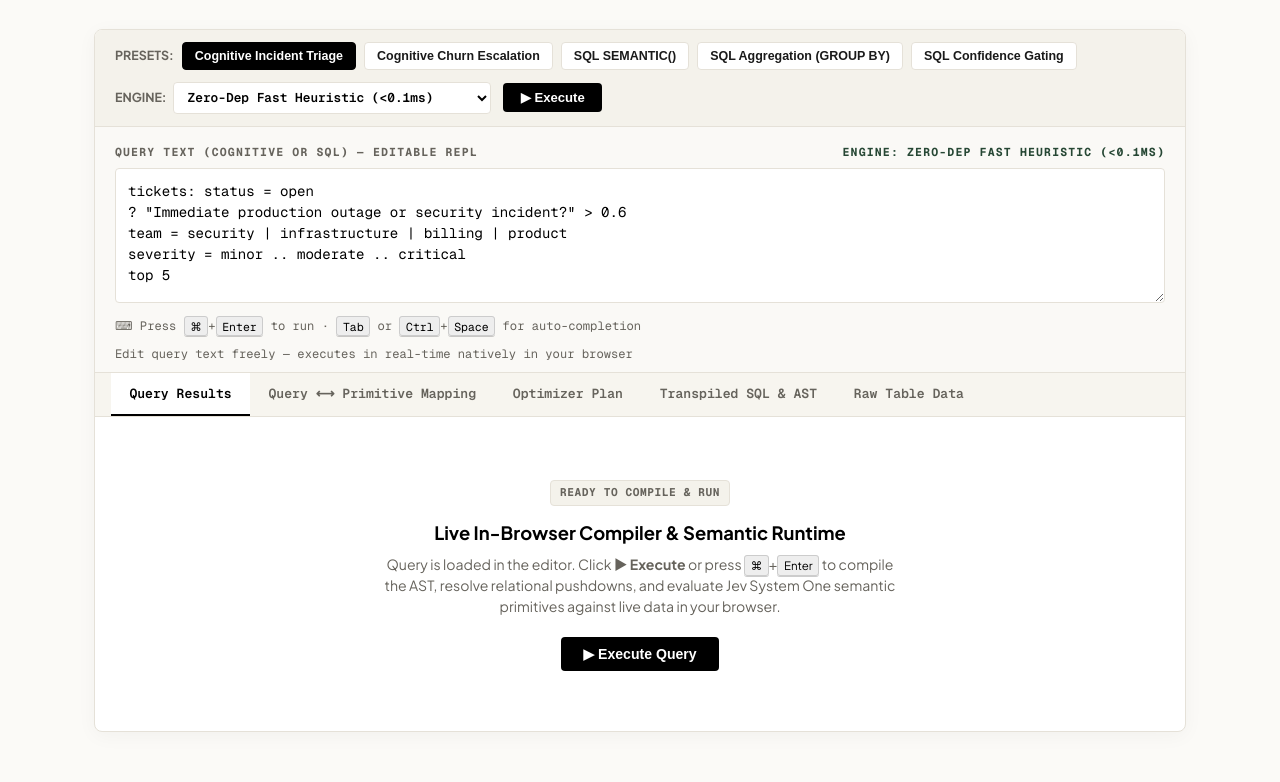
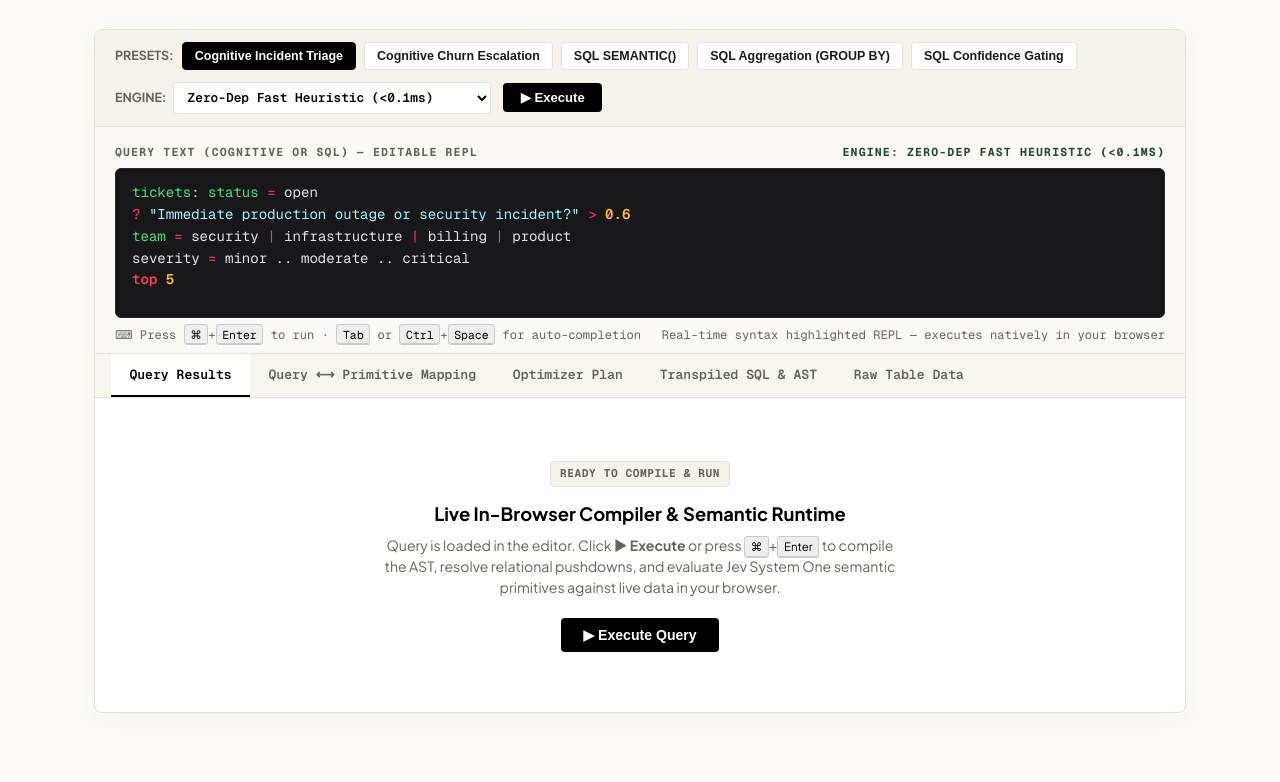
Before and after one commit to hemanth/jevql, a website: page docs/index.html in a window 1280 px wide. Shown: the part 842-1624 px from the top of the page. Drawn offline with nearby package versions, Linux system fonts and the light colour scheme; a web font is replaced by a local one.

Commit message:
feat(repl): add real-time syntax highlighting in editable REPL

```diff
--- a/docs/index.html
+++ b/docs/index.html
@@ -346,33 +346,88 @@
       justify-content: space-between;
     }
 
-    textarea.sql-input {
+    .editor-pane {
+      position: relative;
+    }
+
+    /* REPL Syntax Highlighted Editor */
+    .repl-editor-wrap {
+      position: relative;
       width: 100%;
-      height: 135px;
+      height: 150px;
+      background: #18181b;
+      border: 1px solid #27272a;
+      border-radius: 6px;
+      overflow: hidden;
+      box-shadow: inset 0 1px 3px rgba(0, 0, 0, 0.4);
+    }
+
+    .repl-editor-wrap:focus-within {
+      border-color: #52525b;
+      box-shadow: inset 0 1px 3px rgba(0, 0, 0, 0.4), 0 0 0 1px #52525b;
+    }
+
+    .sql-highlight, textarea.sql-input {
+      position: absolute;
+      top: 0;
+      left: 0;
+      width: 100%;
+      height: 100%;
+      margin: 0;
+      padding: 0.85rem 1rem;
       font-family: 'Geist Mono', monospace;
       font-size: 0.88rem;
-      background: #ffffff;
-      border: 1px solid var(--border);
-      border-radius: 4px;
-      padding: 0.75rem;
-      color: var(--ink);
-      line-height: 1.5;
-      resize: vertical;
+      line-height: 1.55;
+      letter-spacing: normal;
+      white-space: pre-wrap;
+      word-wrap: break-word;
+      word-break: break-word;
+      box-sizing: border-box;
+      border: none;
+      border-radius: 6px;
       outline: none;
-    }
-
-    textarea.sql-input:focus {
-      border-color: var(--border-focus);
-    }
-
-    .editor-pane {
-      position: relative;
+      overflow: auto;
+      tab-size: 2;
+    }
+
+    .sql-highlight {
+      background: transparent;
+      color: #e4e4e7;
+      pointer-events: none;
+      z-index: 1;
+    }
+
+    .sql-highlight code {
+      font-family: inherit;
+      font-size: inherit;
+      line-height: inherit;
+      letter-spacing: inherit;
+      white-space: inherit;
+      word-wrap: inherit;
+      word-break: inherit;
+    }
+
+    textarea.sql-input {
+      background: transparent;
+      color: transparent;
+      caret-color: #38bdf8;
+      z-index: 2;
+      resize: none;
+    }
+
+    textarea.sql-input::selection {
+      background: rgba(56, 189, 248, 0.35);
+      color: transparent;
+    }
+
+    textarea.sql-input::placeholder {
+      color: #71717a;
     }
 
     /* REPL Autocomplete Popover */
     .autocomplete-popup {
       position: absolute;
-      top: 172px;
+      top: 188px;
       left: 1rem;
       z-index: 100;
       background: #121316;
@@ -814,11 +869,14 @@
             <span>Query Text (Cognitive or SQL) — Editable REPL</span>
             <span id="engineBadge" style="color: var(--sage-text); font-weight: 700;">Engine: Zero-Dep Fast Heuristic (&lt;0.1ms)</span>
           </div>
-          <textarea id="sqlInput" class="sql-input" spellcheck="false" placeholder="Type a JevQL or SQL query..."></textarea>
+          <div class="repl-editor-wrap">
+            <pre id="sqlHighlight" class="sql-highlight" aria-hidden="true"><code id="sqlHighlightCode"></code></pre>
+            <textarea id="sqlInput" class="sql-input" spellcheck="false" placeholder="Type a JevQL or SQL query..."></textarea>
+          </div>
           <div id="autocompletePopup" class="autocomplete-popup" style="display: none;"></div>
           <div class="editor-footer">
             <span>⌨ Press <kbd>⌘</kbd>+<kbd>Enter</kbd> to run · <kbd>Tab</kbd> or <kbd>Ctrl</kbd>+<kbd>Space</kbd> for auto-completion</span>
-            <span>Edit query text freely — executes in real-time natively in your browser</span>
+            <span>Real-time syntax highlighted REPL — executes natively in your browser</span>
           </div>
         </div>
 
@@ -1201,6 +1259,7 @@ ORDER BY security_prob DESC`
       document.querySelectorAll('.preset-btn').forEach(b => b.classList.remove('active'));
       event.target.classList.add('active');
       document.getElementById('sqlInput').value = presets[key];
+      if (typeof updateEditorHighlight === 'function') updateEditorHighlight();
       currentResults = null;
       currentAnalysis = null;
       currentAST = null;
@@ -1426,11 +1485,80 @@ ORDER BY security_prob DESC`
       { name: 'tickets', insert: 'tickets', type: 'column', badge: 'ac-badge-column', desc: 'Table reference' }
     ];
 
+    // --- REPL QUERY SYNTAX HIGHLIGHTER ---
+    function highlightQuery(text) {
+      if (!text) return '';
+      const tokenRegex = /(\/\/.*$|--.*$)|("(?:[^"\\]|\\.)*"|'(?:[^'\\]|\\.)*')|(\b\d+(?:\.\d+)?\b)|(->|=>|\?|~|\|{1,2}|={1,2}|!=|>=|<=|>|<)|(\b[a-zA-Z_][a-zA-Z0-9_]*\b)|([^\s\w"'`]+|\s+)/gm;
+
+      function escapeHtml(s) {
+        return s.replace(/&/g, '&amp;').replace(/</g, '&lt;').replace(/>/g, '&gt;');
+      }
+
+      const SQL_KW = new Set([
+        'select', 'from', 'where', 'group', 'by', 'order', 'having', 'limit', 'offset',
+        'join', 'as', 'and', 'or', 'not', 'in', 'like', 'case', 'when', 'then', 'else', 'end',
+        'distinct', 'between', 'asc', 'desc', 'true', 'false', 'null', 'top', 'filter', 'take', 'sort'
+      ]);
+
+      const JEV_FN = new Set([
+        'choice', 'noul', 'score', 'semantic', 'confidence', 'prob', 'count', 'avg', 'sum', 'min', 'max'
+      ]);
+
+      const COLS = new Set([
+        'tickets', 'summary', 'status', 'team', 'priority', 'created_at', 'data', 'urgency', 'customer', 'body', 'department'
+      ]);
+
+      let html = '';
+      let match;
+      while ((match = tokenRegex.exec(text)) !== null) {
+        const [full, comment, str, num, op, word, other] = match;
+        if (comment) {
+          html += `<span class="hl-comment">${escapeHtml(comment)}</span>`;
+        } else if (str) {
+          html += `<span class="hl-string">${escapeHtml(str)}</span>`;
+        } else if (num) {
+          html += `<span class="hl-number">${escapeHtml(num)}</span>`;
+        } else if (op) {
+          html += `<span class="hl-operator">${escapeHtml(op)}</span>`;
+        } else if (word) {
+          const lower = word.toLowerCase();
+          if (JEV_FN.has(lower)) {
+            html += `<span class="hl-function">${escapeHtml(word)}</span>`;
+          } else if (SQL_KW.has(lower)) {
+            html += `<span class="hl-keyword">${escapeHtml(word)}</span>`;
+          } else if (COLS.has(lower)) {
+            html += `<span class="hl-constant">${escapeHtml(word)}</span>`;
+          } else {
+            html += escapeHtml(word);
+          }
+        } else {
+          html += escapeHtml(full);
+        }
+      }
+      if (text.endsWith('\n')) html += ' ';
+      return html;
+    }
+
     const sqlInputEl = document.getElementById('sqlInput');
+    const sqlHighlightPre = document.getElementById('sqlHighlight');
+    const sqlHighlightCode = document.getElementById('sqlHighlightCode');
     const popupEl = document.getElementById('autocompletePopup');
     let acVisible = false;
     let acIndex = 0;
     let acFiltered = [];
+
+    function updateEditorHighlight() {
+      if (sqlHighlightCode && sqlInputEl) {
+        sqlHighlightCode.innerHTML = highlightQuery(sqlInputEl.value);
+      }
+    }
+
+    if (sqlInputEl && sqlHighlightPre) {
+      sqlInputEl.addEventListener('scroll', () => {
+        sqlHighlightPre.scrollTop = sqlInputEl.scrollTop;
+        sqlHighlightPre.scrollLeft = sqlInputEl.scrollLeft;
+      });
+    }
 
     function getWordBeforeCursor(el) {
       const pos = el.selectionStart;
@@ -1498,6 +1626,7 @@ ORDER BY security_prob DESC`
       sqlInputEl.value = newText;
       sqlInputEl.selectionStart = newCursorPos;
       sqlInputEl.selectionEnd = newCursorPos;
+      updateEditorHighlight();
       hideAutocomplete();
       sqlInputEl.focus();
     }
@@ -1520,7 +1649,10 @@ ORDER BY security_prob DESC`
       }
     }
 
-    sqlInputEl.addEventListener('input', checkAutocompleteTrigger);
+    sqlInputEl.addEventListener('input', () => {
+      updateEditorHighlight();
+      checkAutocompleteTrigger();
+    });
 
     sqlInputEl.addEventListener('keydown', (e) => {
       // Execute shortcut: Cmd+Enter or Ctrl+Enter
@@ -1576,6 +1708,7 @@ ORDER BY security_prob DESC`
 
     // Initialize workbench
     sqlInputEl.value = presets.cognitive_incident;
+    updateEditorHighlight();
     renderTab();
     initSyntaxHighlighters();
   </script>
```
